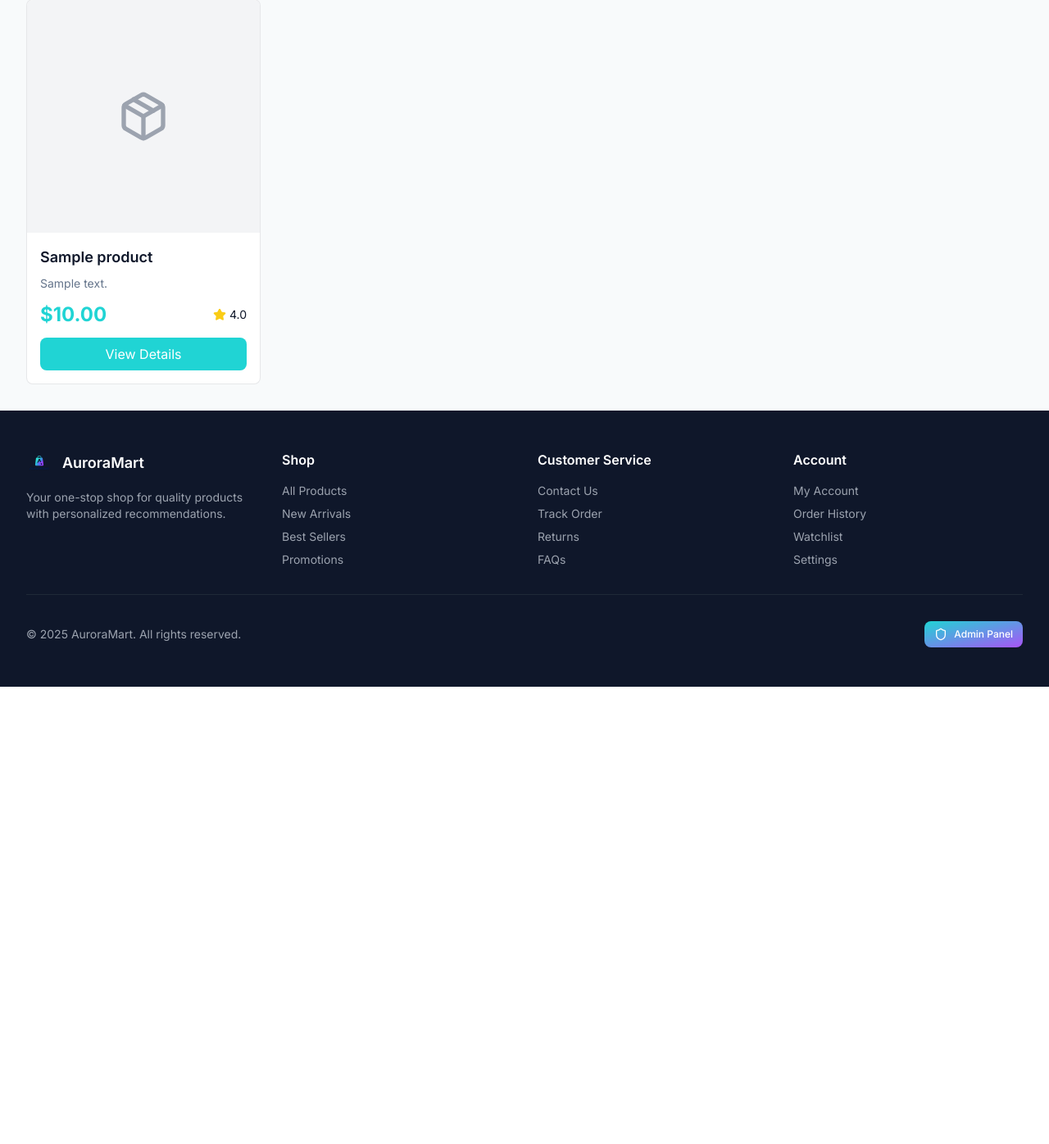
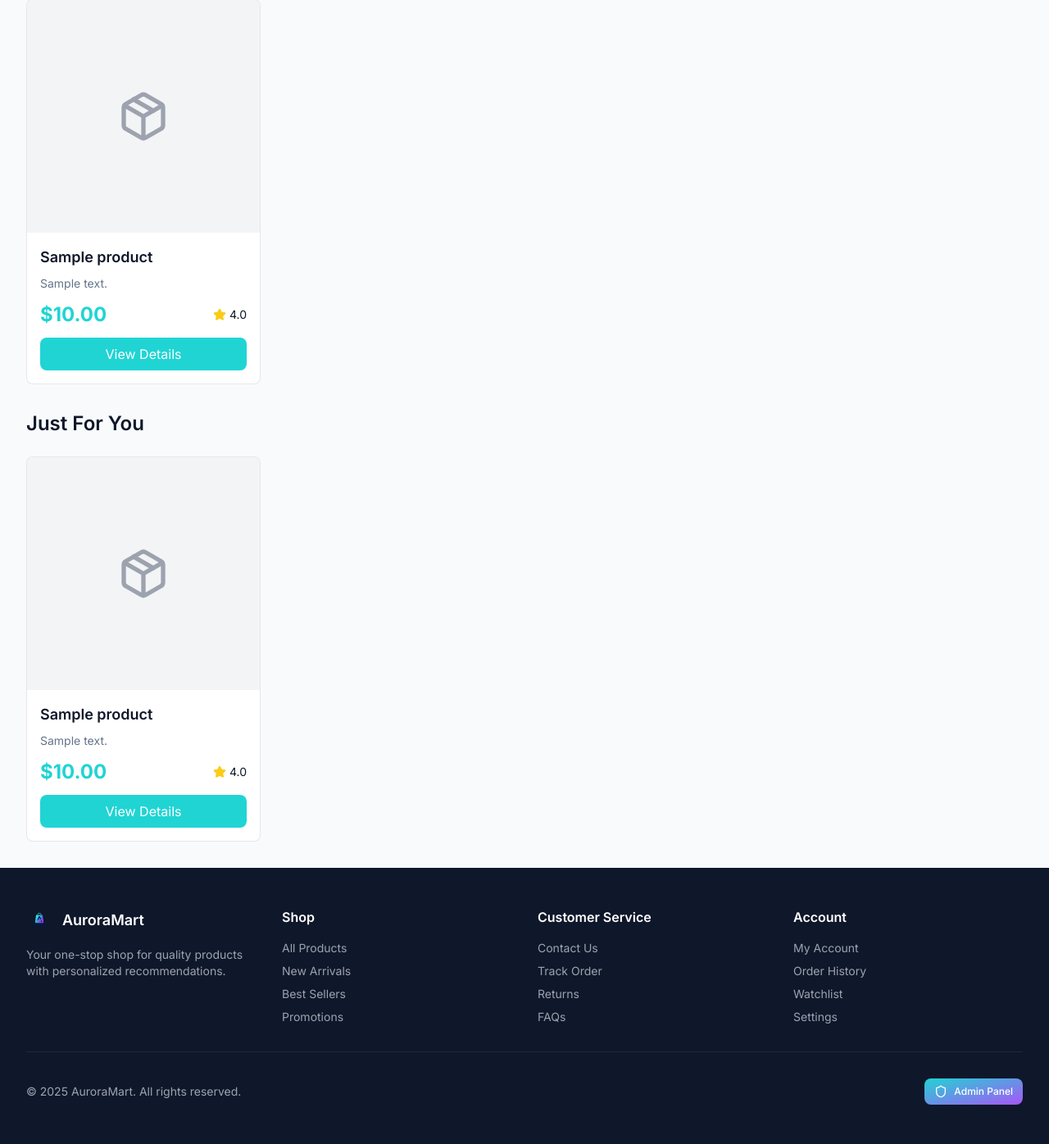
Before and after one commit to happyweijie/AuroraMart, a Django app: page / in a window 1280 px wide. Shown: the part 657-2053 px from the top of the page at 82% size. Before the commit the page ends 1495 px from the top, so only its background shows below. Run offline with Django 4.2, Linux system fonts and the light colour scheme; a user stored in the database is signed in; tables that the repository leaves empty hold one stand-in row (values such as "Sample post"); parts of the project's set-up code (start-up, migrations or seed data) failed here and were passed over; some libraries are stand-ins or nearby versions.

Commit message:
added personalized recommendations to home page

```diff
--- a/auroramart/storefront/views.py
+++ b/auroramart/storefront/views.py
@@ -11,8 +11,7 @@ from mlservices.get_recommendations import get_product_recommendations
 
 # Create your views here.
 def index(request):
-    # replace wih ai recommendations later
-    products = Product.objects.filter(
+    featured_products = Product.objects.filter(
         stock__gte=0,
         is_active=True,
         archived=False) \
@@ -28,23 +27,20 @@ def index(request):
         product_count=Count('products')
     ).distinct().order_by('-product_count', 'name')[:10]
 
-    # for logged in users, we can later personalize featured products based on their preferences
+    # for logged in users, include personalize products based on their preferences
     if request.user.is_authenticated and hasattr(request.user, 'customer_profile'):
         customer = request.user.customer_profile
         if customer.preferred_category_fk:
             preferred_category = customer.preferred_category_fk
-            preferred_products = preferred_category.products.filter(
-                stock__gte=0,
-                is_active=True,
-                archived=False
-            ).order_by('-rating', '-created_at')[:12]
-            if preferred_products.exists():
-                products = preferred_products
-
+            for_you_products = preferred_category.get_all_products() \
+                .order_by('-rating', '-created_at')[:12]
+    else:
+        for_you_products = None
 
     return render(request, 'storefront/home.html', {
-        'featured_products': products,
-        'categories': categories_with_products
+        'featured_products': featured_products,
+        'categories': categories_with_products,
+        'for_you_products': for_you_products
         })
 
 def products(request):
--- a/auroramart/templates/storefront/home.html
+++ b/auroramart/templates/storefront/home.html
@@ -78,5 +78,42 @@
         </div>
         {% endif %}
     </div>
+
+        <!-- Just For You (Personalized) -->
+    {% if for_you_products %}
+    <div>
+        <h2 class="text-2xl font-semibold text-foreground mb-6">Just For You</h2>
+        <div class="grid grid-cols-1 sm:grid-cols-2 lg:grid-cols-4 gap-6">
+            {% for product in for_you_products %}
+            <div class="bg-card border border-border rounded-lg overflow-hidden hover:shadow-lg transition-shadow">
+                <div class="aspect-square bg-gray-100 flex items-center justify-center">
+                    <i data-lucide="package" class="w-16 h-16 text-gray-400"></i>
+                </div>
+                <div class="p-4">
+                    <h3 class="text-lg font-semibold text-foreground mb-2 line-clamp-2">{{ product.name }}</h3>
+                    <p class="text-sm text-muted-foreground mb-3 line-clamp-2">{{ product.description }}</p>
+                    <div class="flex items-center justify-between mb-3">
+                        <span class="text-2xl font-bold text-cyan">${{ product.price }}</span>
+                        <div class="flex items-center gap-1">
+                            <i data-lucide="star" class="w-4 h-4 text-yellow-400 fill-yellow-400"></i>
+                            <span class="text-sm text-foreground">{{ product.rating }}</span>
+                        </div>
+                    </div>
+                    {% if product.stock > 0 %}
+                    <a href="{% url 'storefront:product_detail' product.sku %}"
+                       class="block w-full px-4 py-2 bg-cyan text-white text-center rounded-lg hover:bg-cyan/90 transition-colors">
+                        View Details
+                    </a>
+                    {% else %}
+                    <button disabled class="block w-full px-4 py-2 bg-gray-300 text-gray-500 text-center rounded-lg cursor-not-allowed">
+                        Out of Stock
+                    </button>
+                    {% endif %}
+                </div>
+            </div>
+            {% endfor %}
+        </div>
+    </div>
+    {% endif %}
 </div>
 {% endblock %}
```
